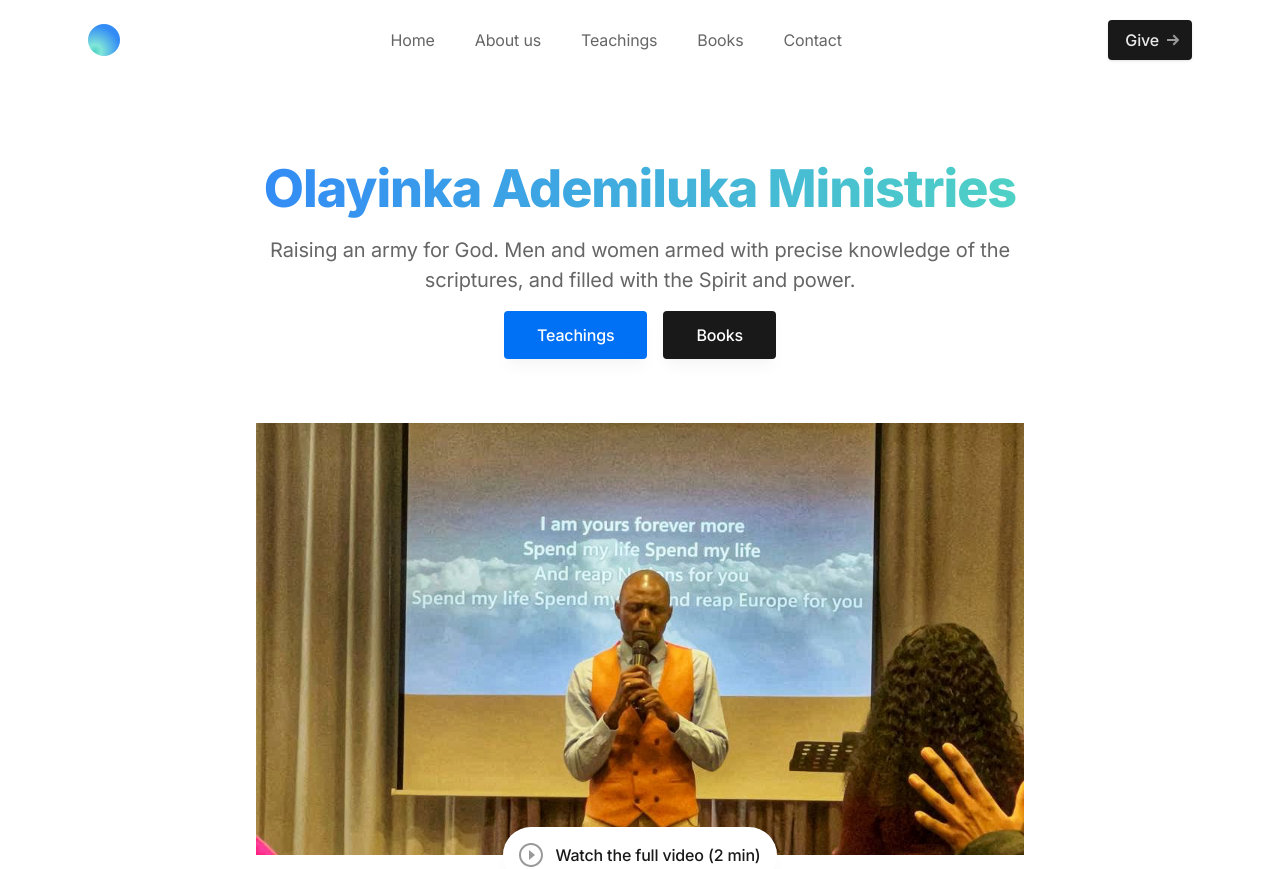
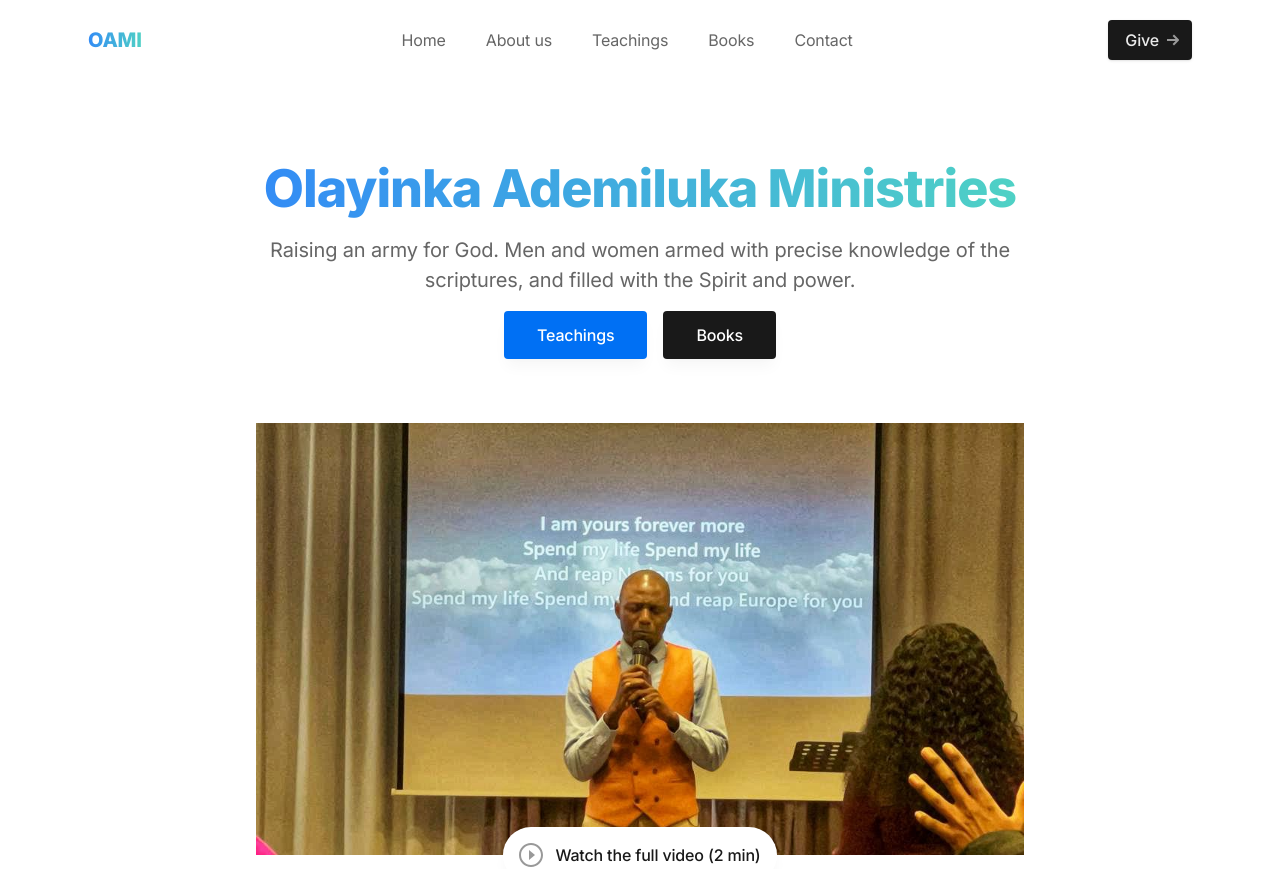
Before and after one commit to solomon-ojo/oami, a Next.js app: page / in a window 1280 px wide. Shown: the top 869 px of the page. Built offline with nearby package versions, Linux system fonts and the light colour scheme.

Commit message:
changed logo

```diff
--- a/components/ui/header.tsx
+++ b/components/ui/header.tsx
@@ -30,7 +30,12 @@
 
           {/* Site branding */}
           <div className="shrink-0 mr-4">
-            <Logo />
+            {/* <Logo /> */}
+            <Link href="/">
+              <p className='font-extrabold text-xl bg-clip-text text-transparent bg-gradient-to-r from-blue-500 to-teal-400'>
+                OAMI
+              </p>
+            </Link>
           </div>
 
           {/* Desktop navigation */}
```
